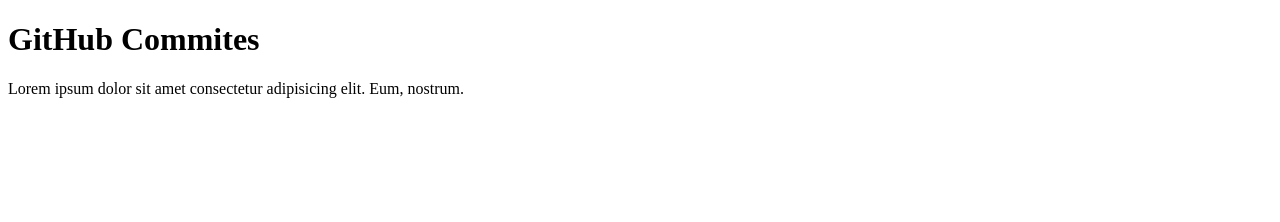
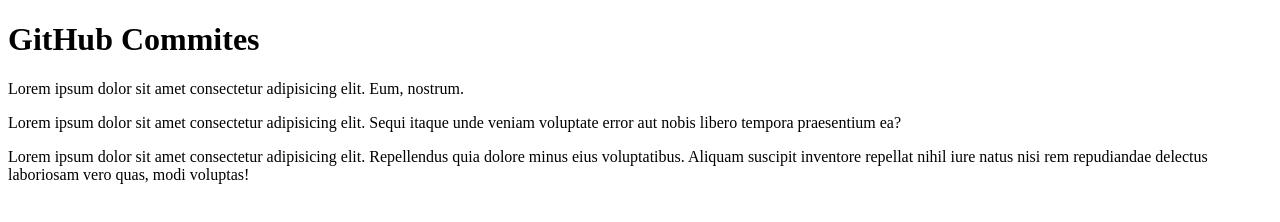
Before and after one commit to omprakash-01/Learning_Github, a plain HTML site: page index.html in a window 1280 px wide. Drawn offline with Linux system fonts and the light colour scheme.

Commit message:
Two new para added in index file

```diff
--- a/index.html
+++ b/index.html
@@ -8,5 +8,7 @@
 <body>
      <h1>GitHub Commites</h1>
      <p>Lorem ipsum dolor sit amet consectetur adipisicing elit. Eum, nostrum.</p>
+      <p>Lorem ipsum dolor sit amet consectetur adipisicing elit. Sequi itaque unde veniam voluptate error aut nobis libero tempora praesentium ea?</p>
+      <p>Lorem ipsum dolor sit amet consectetur adipisicing elit. Repellendus quia dolore minus eius voluptatibus. Aliquam suscipit inventore repellat nihil iure natus nisi rem repudiandae delectus laboriosam vero quas, modi voluptas!</p>
 </body>
 </html>
```
